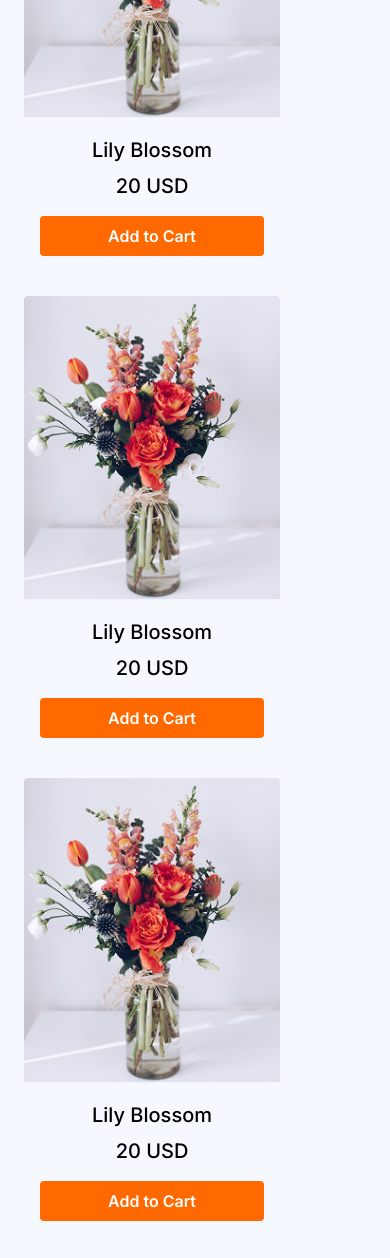
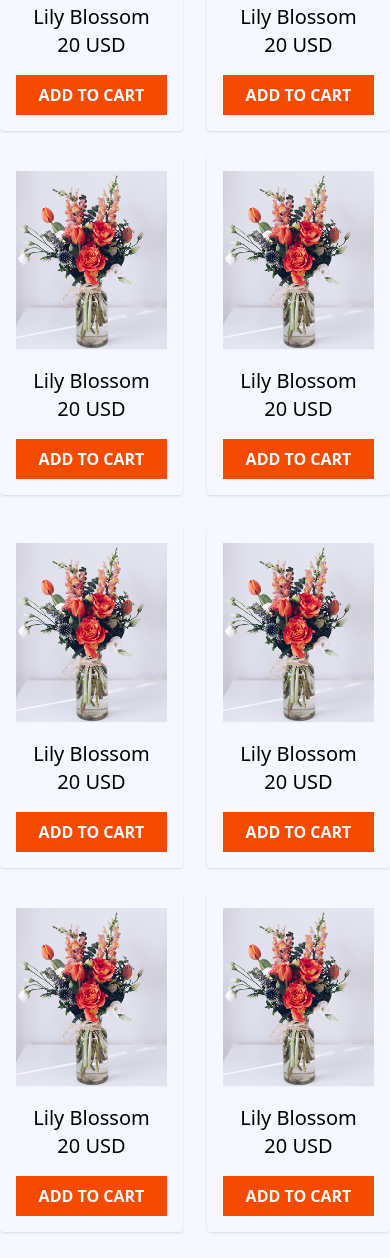
Before and after one commit to iamarifhossain1/assignement-2-flower-market, a plain HTML site: page index.html in a window 390 px wide. Shown: the part 1304-2562 px from the top of the page. Drawn offline with nearby package versions, Linux system fonts and the light colour scheme.

Commit message:
plants more responsive

```diff
--- a/index.html
+++ b/index.html
@@ -56,45 +56,74 @@
             <h1 class="noto text-5xl font-bold text-center"><span class="text-orange-500">Our</span> Plants</h1>
             <p class="max-w-3xl inter text-xl text-gray-500 text-center mx-auto mt-4 mb-12">Indulge your senses with the beauty and fragrance of our fresh flower shop. From classic roses to exotic blooms, we offer a wide variety of fresh.</p>
             <!-- Cards Container-1 -->
-             <div class="grid grid-cols-1 sm:grid-cols-2 md:grid-cols-3 lg:grid-cols-4 gap-6 p-6">
+             <div class="grid grid-cols-2 md:grid-cols-4 gap-6 mb-8">
+
                 <!-- Card-1 -->
-                 <div class="w-64 text-center">
-                    <img src="assets/sample-flower-image.png" class="w-full rounded-sm" alt="">
-                    <p class="inter text-xl font-medium mt-4">Lily Blossom</p>
-                    <p class="inter text-xl font-medium mt-2">20 USD</p>
-                    <div class="px-4 pb-4">
-                        <button class="bg-orange-500 w-full inter text-white font-semibold py-2 mt-4 rounded-sm hover:bg-blue-400 cursor-pointer">Add to Cart</button>
+                <div class="bg-transparent p-4 rounded shadow text-center">
+                    <img src="assets/sample-flower-image.png" alt="Flower" class="mx-auto mb-4">
+                    <h2 class="text-xl font-medium">Lily Blossom</h2>
+                    <p class="text-xl font-medium mb-4">20 USD</p>
+                    <button class="bg-orange-600 text-white px-4 py-2 w-full font-semibold hover:bg-blue-400 cursor-pointer">ADD TO CART</button>
+                </div>
+
+                <!-- Card-2 -->
+                <div class="bg-transparent p-4 rounded shadow text-center">
+                    <img src="assets/sample-flower-image.png" alt="Flower" class="mx-auto mb-4">
+                    <h2 class="text-xl font-medium">Lily Blossom</h2>
+                    <p class="text-xl font-medium mb-4">20 USD</p>
+                    <button class="bg-orange-600 text-white px-4 py-2 w-full font-semibold hover:bg-blue-400 cursor-pointer">ADD TO CART</button>
+                </div>
+
+                <!-- Card-3 -->
+                <div class="bg-transparent p-4 rounded shadow text-center">
+                    <img src="assets/sample-flower-image.png" alt="Flower" class="mx-auto mb-4">
+                    <h2 class="text-xl font-medium">Lily Blossom</h2>
+                    <p class="text-xl font-medium mb-4">20 USD</p>
+                    <button class="bg-orange-600 text-white px-4 py-2 w-full font-semibold hover:bg-blue-400 cursor-pointer">ADD TO CART</button>
+                </div>
+
+                <!-- Card-4 -->
+                <div class="bg-transparent p-4 rounded shadow text-center">
+                    <img src="assets/sample-flower-image.png" alt="Flower" class="mx-auto mb-4">
+                    <h2 class="text-xl font-medium">Lily Blossom</h2>
+                    <p class="text-xl font-medium mb-4">20 USD</p>
+                    <button class="bg-orange-600 text-white px-4 py-2 w-full font-semibold hover:bg-blue-400 cursor-pointer">ADD TO CART</button>
                 </div>
             </div>
 
+            <!-- Cards Container-2 -->
+             <div class="grid grid-cols-2 md:grid-cols-4 gap-6">
+
+                <!-- Card-1 -->
+                <div class="bg-transparent p-4 rounded shadow text-center">
+                    <img src="assets/sample-flower-image.png" alt="Flower" class="mx-auto mb-4">
+                    <h2 class="text-xl font-medium">Lily Blossom</h2>
+                    <p class="text-xl font-medium mb-4">20 USD</p>
+                    <button class="bg-orange-600 text-white px-4 py-2 w-full font-semibold hover:bg-blue-400 cursor-pointer">ADD TO CART</button>
+                </div>
+
                 <!-- Card-2 -->
-                 <div class="w-64 text-center">
-                    <img src="assets/sample-flower-image.png" class="w-full rounded-sm" alt="">
-                    <p class="inter text-xl font-medium mt-4">Lily Blossom</p>
-                    <p class="inter text-xl font-medium mt-2">20 USD</p>
-                    <div class="px-4 pb-4">
-                        <button class="bg-orange-500 w-full inter text-white font-semibold py-2 mt-4 rounded-sm hover:bg-blue-400 cursor-pointer">Add to Cart</button>
-                    </div>
+                <div class="bg-transparent p-4 rounded shadow text-center">
+                    <img src="assets/sample-flower-image.png" alt="Flower" class="mx-auto mb-4">
+                    <h2 class="text-xl font-medium">Lily Blossom</h2>
+                    <p class="text-xl font-medium mb-4">20 USD</p>
+                    <button class="bg-orange-600 text-white px-4 py-2 w-full font-semibold hover:bg-blue-400 cursor-pointer">ADD TO CART</button>
                 </div>
 
                 <!-- Card-3 -->
-                 <div class="w-64 text-center">
-                    <img src="assets/sample-flower-image.png" class="w-full rounded-sm" alt="">
-                    <p class="inter text-xl font-medium mt-4">Lily Blossom</p>
-                    <p class="inter text-xl font-medium mt-2">20 USD</p>
-                    <div class="px-4 pb-4">
-                        <button class="bg-orange-500 w-full inter text-white font-semibold py-2 mt-4 rounded-sm hover:bg-blue-400 cursor-pointer">Add to Cart</button>
-                    </div>
+                <div class="bg-transparent p-4 rounded shadow text-center">
+                    <img src="assets/sample-flower-image.png" alt="Flower" class="mx-auto mb-4">
+                    <h2 class="text-xl font-medium">Lily Blossom</h2>
+                    <p class="text-xl font-medium mb-4">20 USD</p>
+                    <button class="bg-orange-600 text-white px-4 py-2 w-full font-semibold hover:bg-blue-400 cursor-pointer">ADD TO CART</button>
                 </div>
 
                 <!-- Card-4 -->
-                 <div class="w-64 text-center">
-                    <img src="assets/sample-flower-image.png" class="w-full rounded-sm" alt="">
-                    <p class="inter text-xl font-medium mt-4">Lily Blossom</p>
-                    <p class="inter text-xl font-medium mt-2">20 USD</p>
-                    <div class="px-4 pb-4">
-                        <button class="bg-orange-500 w-full inter text-white font-semibold py-2 mt-4 rounded-sm hover:bg-blue-400 cursor-pointer">Add to Cart</button>
-                    </div>
+                <div class="bg-transparent p-4 rounded shadow text-center">
+                    <img src="assets/sample-flower-image.png" alt="Flower" class="mx-auto mb-4">
+                    <h2 class="text-xl font-medium">Lily Blossom</h2>
+                    <p class="text-xl font-medium mb-4">20 USD</p>
+                    <button class="bg-orange-600 text-white px-4 py-2 w-full font-semibold hover:bg-blue-400 cursor-pointer">ADD TO CART</button>
                 </div>
             </div>
          </section>
```
Lines whose indentation alone changed are shown as unchanged.
